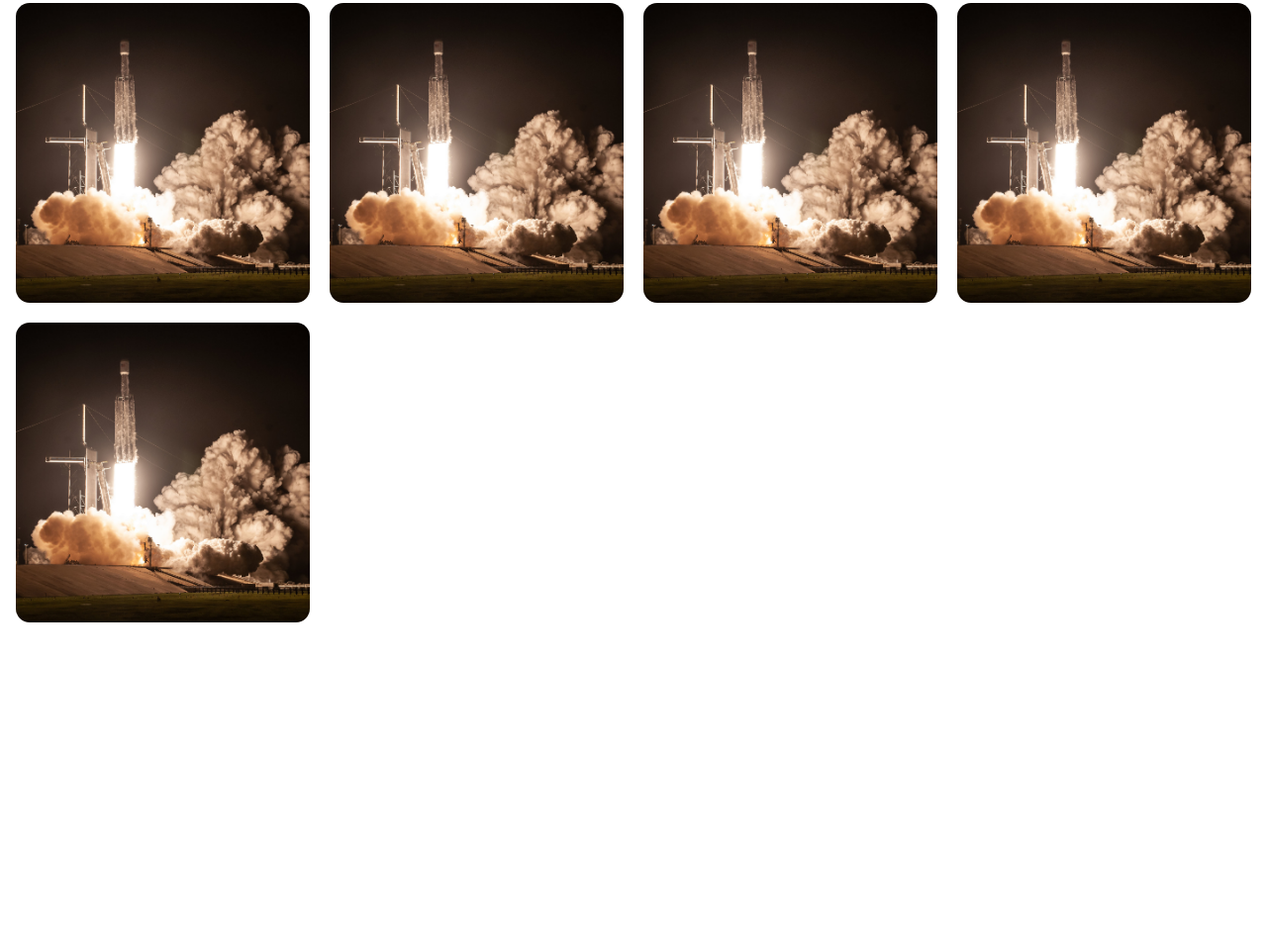
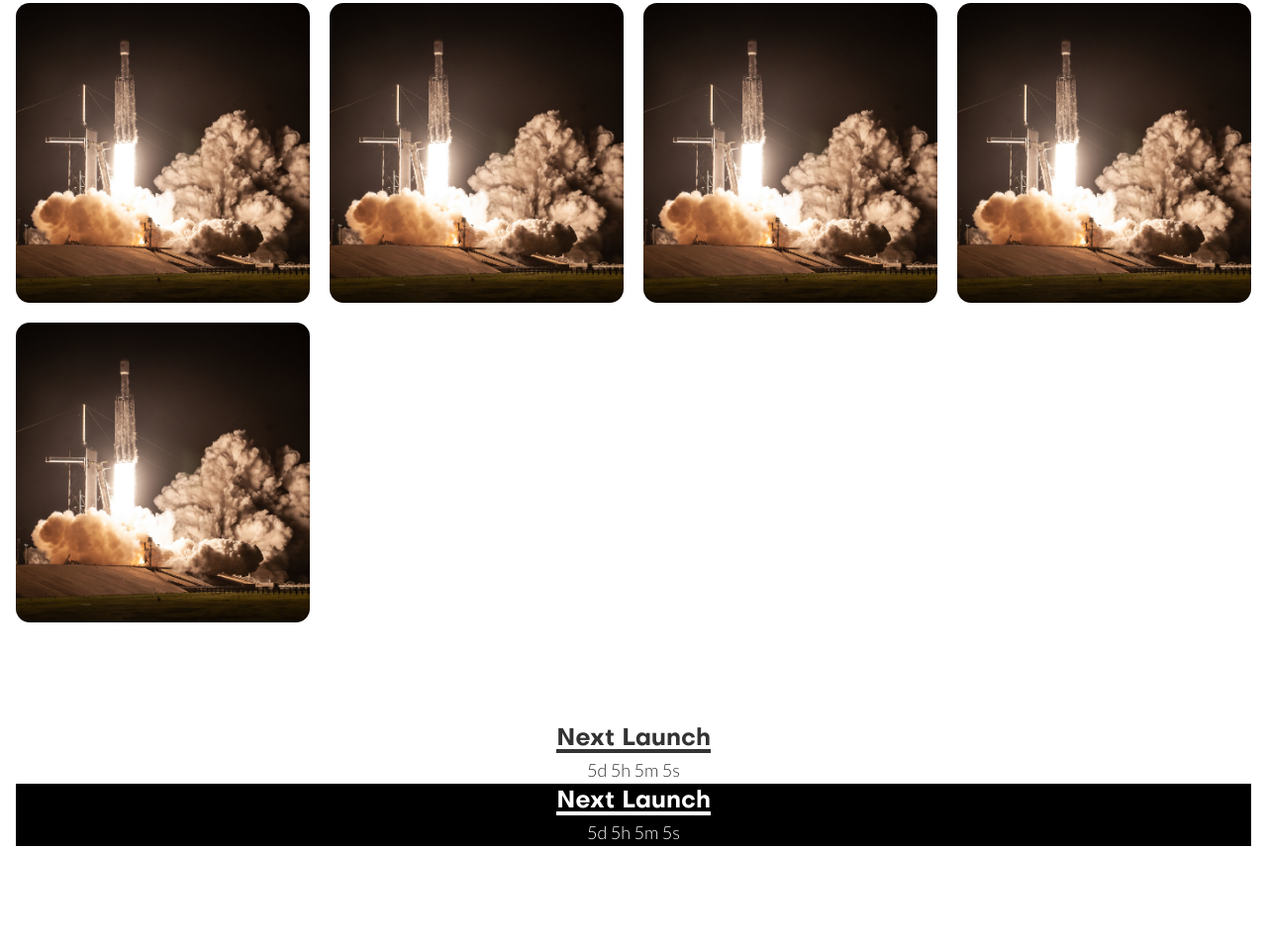
Before and after one commit to TobiasFranek/slp-base, a website built with Parcel: page src/index.html in a window 1280 px wide. Shown: the part 3462-4417 px from the top of the page at 99% size. Before the commit the page ends 4191 px from the top, so only its background shows below. Built offline with nearby package versions, Linux system fonts and the light colour scheme.

Commit message:
added launch countdown

```diff
--- a/src/index.html
+++ b/src/index.html
@@ -298,6 +298,21 @@
 		</div>
 	</section>
 
+	<section style="padding-bottom: 100px;">
+		<div class="launch-countdown">
+			<h2 class="launch-countdown__label">Next Launch</h2>
+			<p class="launch-countdown__timer">5d 5h 5m 5s</p>
+		</div>
+		<div style="background: #000;">
+			<div class="launch-countdown">
+				<h2 class="launch-countdown__label launch-countdown__label--white">Next Launch</h2>
+				<p class="launch-countdown__timer launch-countdown__label--white">5d 5h 5m 5s</p>
+			</div>
+		</div>
+
+
+	</section>
+
 	<script src="./js/main.js"></script>
 </body>
 </html>
--- /dev/null
+++ b/src/scss/components/_launch-countdown.scss
@@ -0,0 +1,34 @@
+.launch-countdown {
+	text-align: center;
+	&__label {
+		font-family: $objectivity;
+		font-size: em(24);
+		margin: 0;
+		display: inline-block;
+		position: relative;
+		&:after {
+			content: '';
+			position: absolute;
+			background: $font-color;
+			width: 100%;
+			height: 4px;
+			left: 0;
+			bottom: 4px;
+		}
+		&--white {
+			color: #fff;
+			&:after {
+				background: #fff;
+			}
+		}
+	}
+
+	&__timer {
+		font-weight: 300;
+		font-size: em(18);
+		margin: 0;
+		&--white {
+			color: #fff;
+		}
+	}
+}
--- a/src/scss/main.scss
+++ b/src/scss/main.scss
@@ -23,3 +23,4 @@
 @import 'components/accordion';
 @import 'components/gallery';
 @import 'components/overlay';
+@import 'components/launch-countdown';
```
